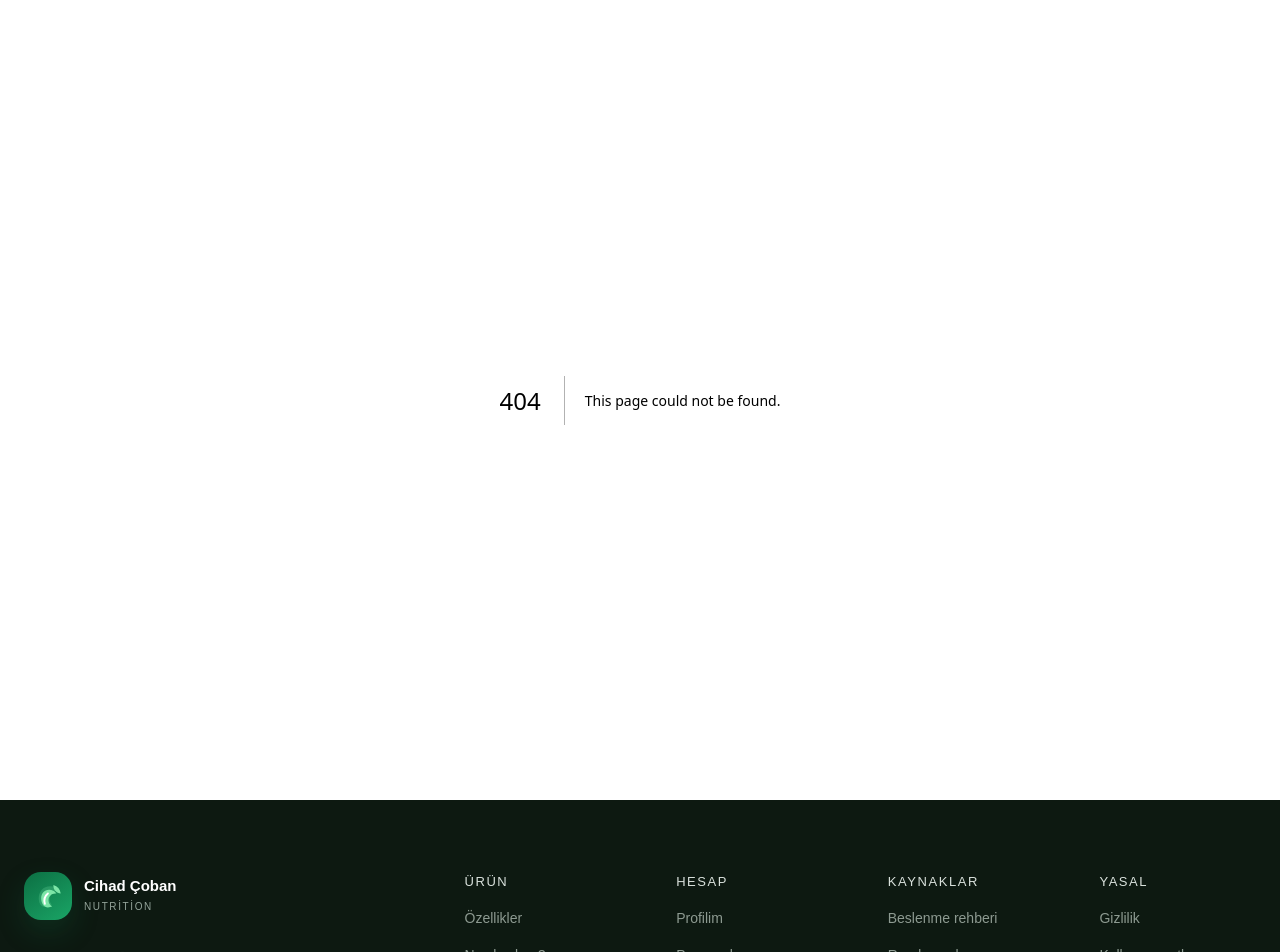
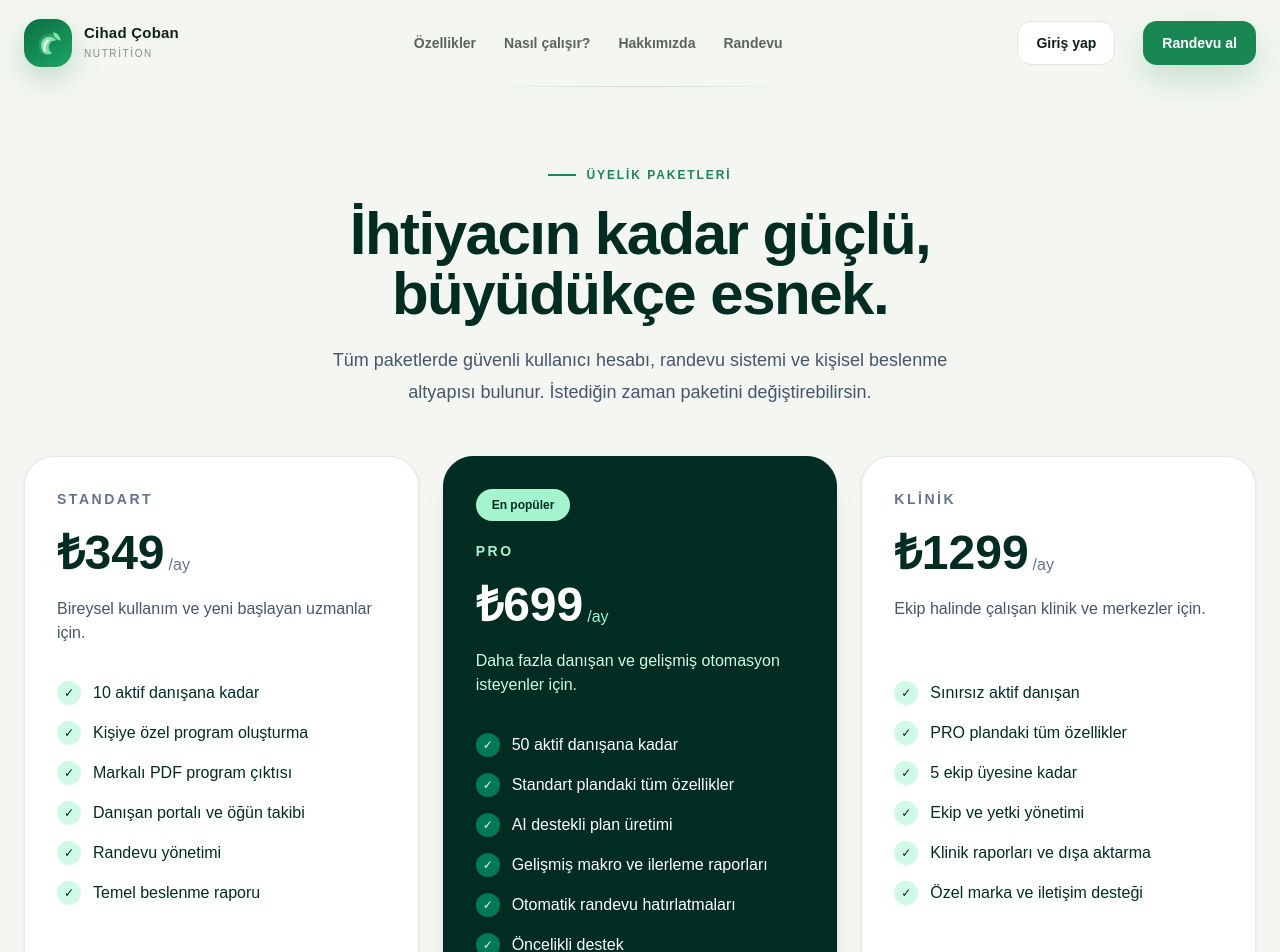
Before and after one commit to ciowastaken/cihad-coban-nutrition, a Next.js app: page /pricing in a window 1280 px wide. Before the commit this address had no page. Shown: the top 952 px of the page. Built offline with nearby package versions, Linux system fonts and the light colour scheme; no server answers.

Commit message:
feat: add membership plans and feature comparison

```diff
--- /dev/null
+++ b/src/app/pricing/page.tsx
@@ -0,0 +1,116 @@
+"use client";
+
+import Link from "next/link";
+import { useEffect, useState } from "react";
+
+import { SiteHeader } from "@/components/layout/SiteHeader";
+
+type Tier = "standard" | "pro" | "clinic";
+
+const plans: Array<{
+  id: Tier;
+  name: string;
+  price: number;
+  description: string;
+  popular?: boolean;
+  features: string[];
+}> = [
+  {
+    id: "standard",
+    name: "Standart",
+    price: 349,
+    description: "Bireysel kullanım ve yeni başlayan uzmanlar için.",
+    features: [
+      "10 aktif danışana kadar",
+      "Kişiye özel program oluşturma",
+      "Markalı PDF program çıktısı",
+      "Danışan portalı ve öğün takibi",
+      "Randevu yönetimi",
+      "Temel beslenme raporu",
+    ],
+  },
+  {
+    id: "pro",
+    name: "PRO",
+    price: 699,
+    description: "Daha fazla danışan ve gelişmiş otomasyon isteyenler için.",
+    popular: true,
+    features: [
+      "50 aktif danışana kadar",
+      "Standart plandaki tüm özellikler",
+      "AI destekli plan üretimi",
+      "Gelişmiş makro ve ilerleme raporları",
+      "Otomatik randevu hatırlatmaları",
+      "Öncelikli destek",
+    ],
+  },
+  {
+    id: "clinic",
+    name: "Klinik",
+    price: 1299,
+    description: "Ekip halinde çalışan klinik ve merkezler için.",
+    features: [
+      "Sınırsız aktif danışan",
+      "PRO plandaki tüm özellikler",
+      "5 ekip üyesine kadar",
+      "Ekip ve yetki yönetimi",
+      "Klinik raporları ve dışa aktarma",
+      "Özel marka ve iletişim desteği",
+    ],
+  },
+];
+
+export default function PricingPage() {
+  const [selected, setSelected] = useState<Tier>("standard");
+  const [message, setMessage] = useState("");
+
+  useEffect(() => {
+    const current = window.localStorage.getItem("nutrition-membership") as Tier | null;
+    if (current && plans.some((plan) => plan.id === current)) setSelected(current);
+  }, []);
+
+  function choosePlan(tier: Tier) {
+    window.localStorage.setItem("nutrition-membership", tier);
+    setSelected(tier);
+    setMessage(`${plans.find((plan) => plan.id === tier)?.name} üyeliği hesabın için seçildi.`);
+  }
+
+  return (
+    <>
+      <SiteHeader variant="simple" />
+      <main className="shell-wide py-12 lg:py-20">
+        <section className="mx-auto max-w-3xl text-center">
+          <p className="eyebrow justify-center"><span /> Üyelik paketleri</p>
+          <h1 className="mt-5 text-4xl font-semibold tracking-tight text-emerald-950 lg:text-6xl">İhtiyacın kadar güçlü, büyüdükçe esnek.</h1>
+          <p className="mx-auto mt-5 max-w-2xl text-lg leading-8 text-slate-600">Tüm paketlerde güvenli kullanıcı hesabı, randevu sistemi ve kişisel beslenme altyapısı bulunur. İstediğin zaman paketini değiştirebilirsin.</p>
+        </section>
+
+        {message && <div className="mx-auto mt-8 max-w-2xl rounded-2xl border border-emerald-200 bg-emerald-50 p-4 text-center font-semibold text-emerald-900">{message}</div>}
+
+        <section className="mt-12 grid gap-6 lg:grid-cols-3">
+          {plans.map((plan) => {
+            const active = selected === plan.id;
+            return (
+              <article key={plan.id} className={`relative flex min-h-[540px] flex-col rounded-[30px] border p-8 shadow-sm ${plan.popular ? "border-emerald-950 bg-emerald-950 text-white shadow-xl" : "border-emerald-950/10 bg-white text-emerald-950"}`}>
+                {plan.popular && <span className="mb-5 w-fit rounded-full bg-emerald-200 px-4 py-2 text-xs font-bold text-emerald-950">En popüler</span>}
+                <p className={`text-sm font-bold uppercase tracking-[.18em] ${plan.popular ? "text-emerald-200" : "text-slate-500"}`}>{plan.name}</p>
+                <div className="mt-5 flex items-end gap-1"><b className="text-5xl">₺{plan.price}</b><span className={plan.popular ? "text-emerald-200" : "text-slate-500"}>/ay</span></div>
+                <p className={`mt-5 min-h-14 leading-6 ${plan.popular ? "text-emerald-100" : "text-slate-600"}`}>{plan.description}</p>
+                <ul className="mt-7 space-y-4">
+                  {plan.features.map((feature) => <li key={feature} className="flex gap-3"><span className={`flex size-6 shrink-0 items-center justify-center rounded-full text-xs ${plan.popular ? "bg-emerald-700" : "bg-emerald-100"}`}>✓</span><span>{feature}</span></li>)}
+                </ul>
+                <button type="button" onClick={() => choosePlan(plan.id)} className={`mt-auto rounded-full px-5 py-4 font-bold transition ${plan.popular ? "bg-emerald-200 text-emerald-950 hover:bg-white" : "border border-emerald-950 hover:bg-emerald-950 hover:text-white"}`}>{active ? "Mevcut paket" : "Bu paketi seç"}</button>
+              </article>
+            );
+          })}
+        </section>
+
+        <section className="mt-10 rounded-[28px] border border-emerald-900/10 bg-emerald-50 p-7 text-center lg:p-10">
+          <h2 className="text-2xl font-bold text-emerald-950">14 gün ücretsiz deneme</h2>
+          <p className="mx-auto mt-3 max-w-2xl text-slate-600">Kart bilgisi istemeden sistemi deneyebilirsin. Gerçek otomatik tahsilat, fatura ve yenileme için ödeme sağlayıcısı bağlantısı etkinleştirildiğinde seçilen paket ödeme akışına bağlanır.</p>
+          <Link href="/appointment" className="button button-primary mt-6">Bilgi ve demo randevusu al</Link>
+        </section>
+      </main>
+    </>
+  );
+}
```
